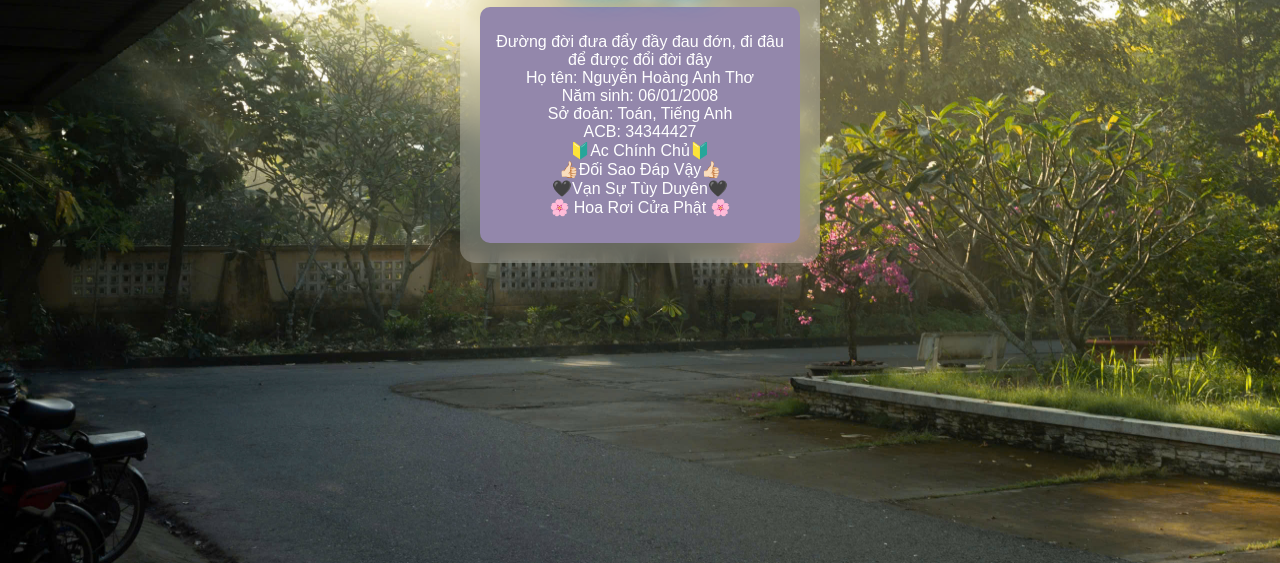
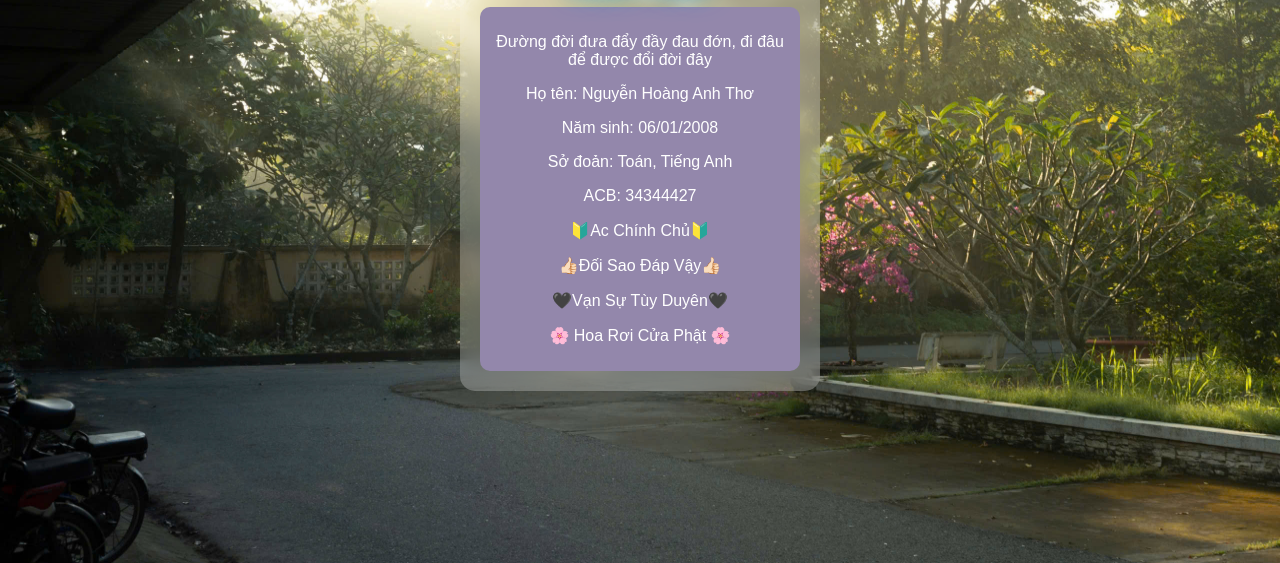
Before and after one commit to nhungo2210028-hash/atho61, a plain HTML site: page index.html in a window 1280 px wide. Shown: the part 277-840 px from the top of the page. Drawn offline with Linux system fonts and the light colour scheme.

Commit message:
Update index.html

```diff
--- a/index.html
+++ b/index.html
@@ -69,15 +69,15 @@
         <h1>NGUYỄN HOÀNG ANH THƠ</h1>
 
         <div class="subtitle">
-            <p>Đường đời đưa đẩy đầy đau đớn, đi đâu để được đổi đời đây <br>
-Họ tên: Nguyễn Hoàng Anh Thơ <br>
-Năm sinh: 06/01/2008 <br>
-Sở đoản: Toán, Tiếng Anh <br>
-ACB: 34344427 <br>
-🔰Ac Chính Chủ🔰<br>
-👍🏻Đối Sao Đáp Vậy👍🏻<br>
-🖤Vạn Sự Tùy Duyên🖤 <br>
-🌸 Hoa Rơi Cửa Phật 🌸</p>
+            <p>Đường đời đưa đẩy đầy đau đớn, đi đâu để được đổi đời đây </p>
+            <p>Họ tên: Nguyễn Hoàng Anh Thơ </p>
+            <p>Năm sinh: 06/01/2008 </p>
+            <p>Sở đoản: Toán, Tiếng Anh </p>
+            <p>ACB: 34344427 </p>
+            <p>🔰Ac Chính Chủ🔰</p>
+            <p>👍🏻Đối Sao Đáp Vậy👍🏻</p>
+            <p>🖤Vạn Sự Tùy Duyên🖤 </p>
+            <p>🌸 Hoa Rơi Cửa Phật 🌸</p>
         </div>
     </div>
 
```
